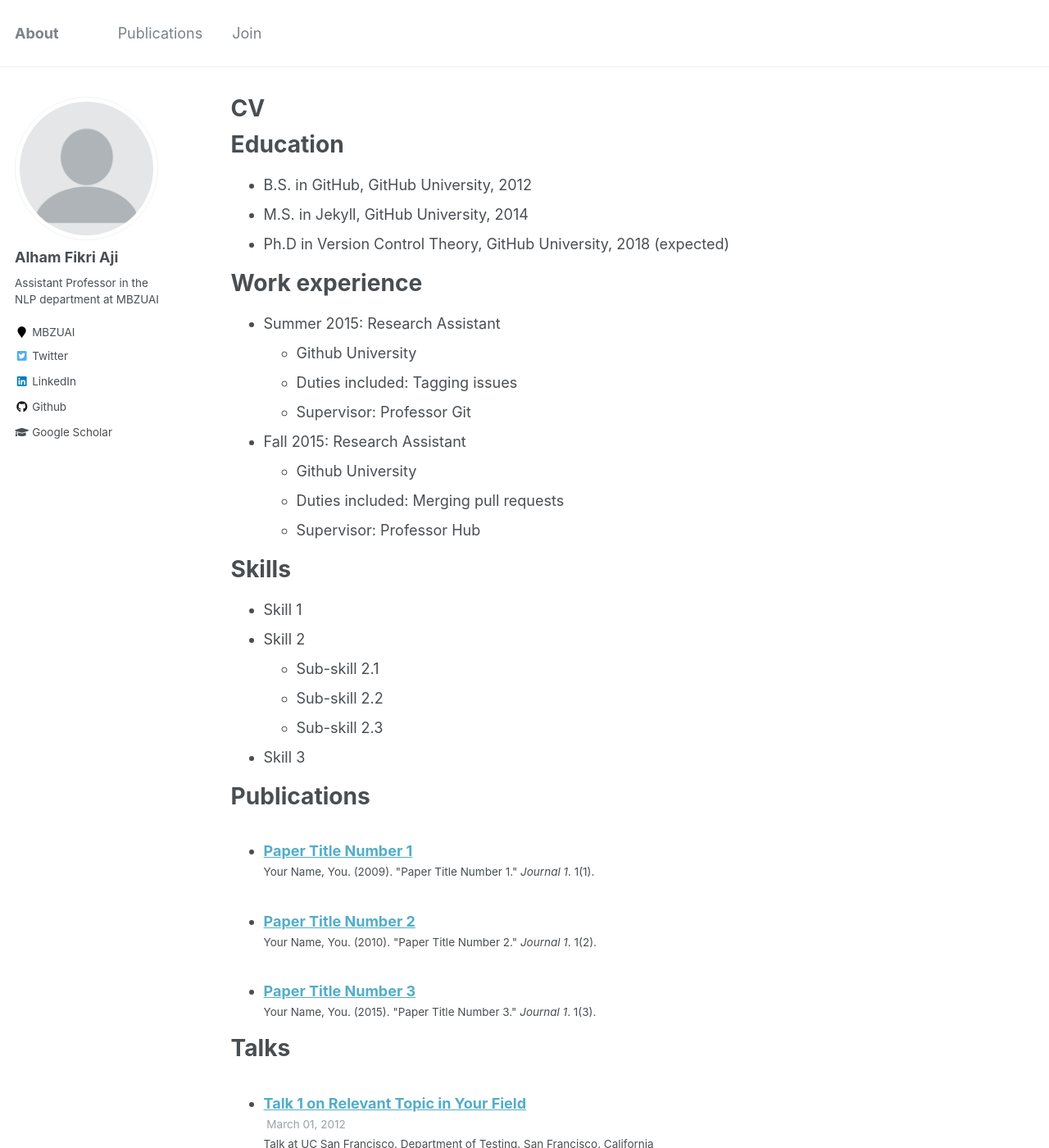
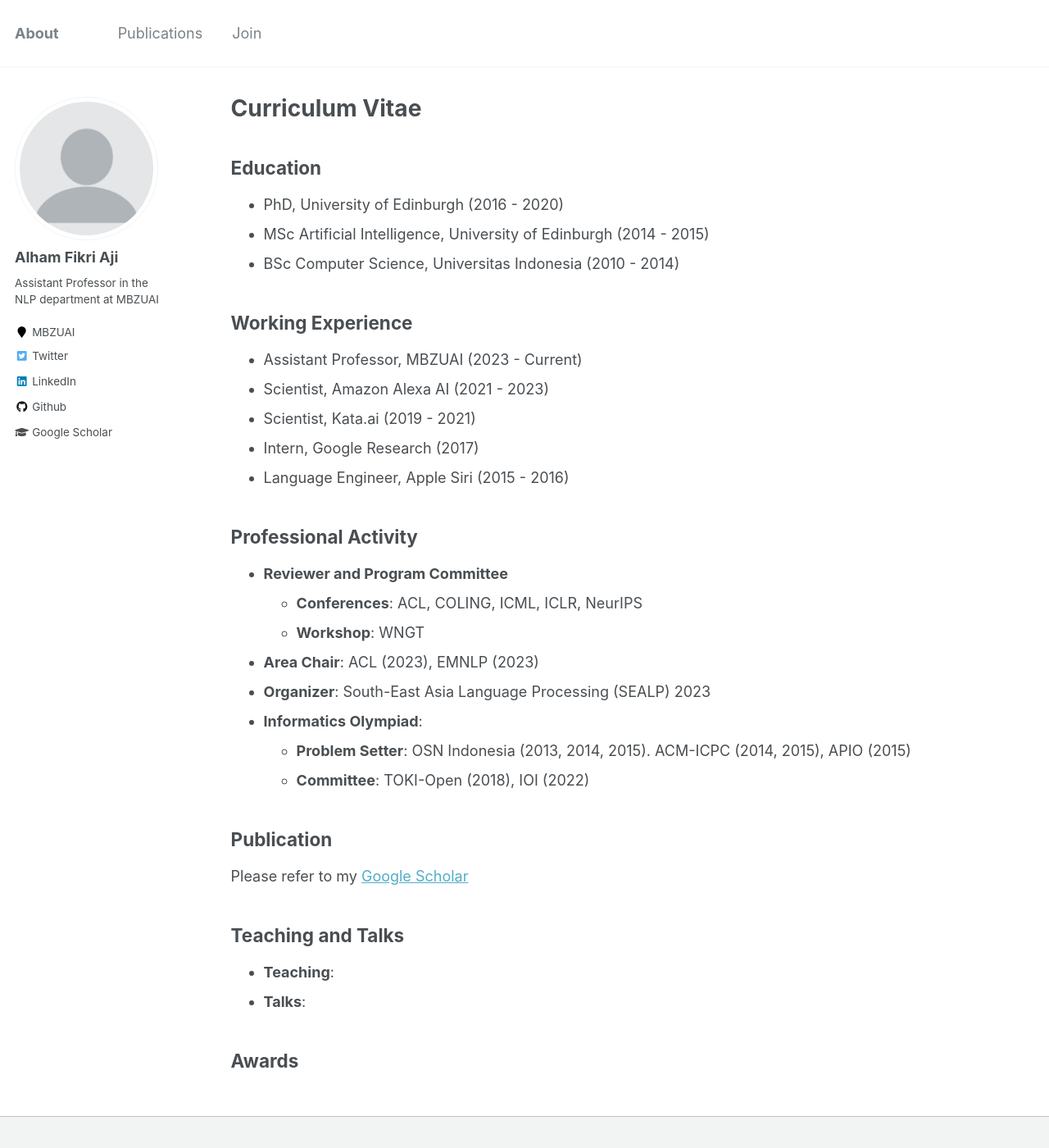
Before and after one commit to afaji/afaji.github.io, a Jekyll site: the page built from _pages/cv.md, in a window 1280 px wide and 1400 px high. Shown: the whole window at 82% size. Built offline with Jekyll 4.4.1, drawn with Linux system fonts in a browser that asks for light colours; some of the changed text lies outside the part shown.

Commit message:
Update cv.md

```diff
--- a/_pages/cv.md
+++ b/_pages/cv.md
@@ -1,6 +1,6 @@
 ---
 layout: archive
-title: "CV"
+title: "Curriculum Vitae"
 permalink: /cv/
 author_profile: true
 redirect_from:
@@ -9,51 +9,38 @@ redirect_from:
 
 {% include base_path %}
 
-Education
-======
-* B.S. in GitHub, GitHub University, 2012
-* M.S. in Jekyll, GitHub University, 2014
-* Ph.D in Version Control Theory, GitHub University, 2018 (expected)
+## Education
 
-Work experience
-======
-* Summer 2015: Research Assistant
-  * Github University
-  * Duties included: Tagging issues
-  * Supervisor: Professor Git
+* PhD, University of Edinburgh (2016 - 2020)
+* MSc Artificial Intelligence, University of Edinburgh (2014 - 2015)
+* BSc Computer Science, Universitas Indonesia (2010 - 2014)
 
-* Fall 2015: Research Assistant
-  * Github University
-  * Duties included: Merging pull requests
-  * Supervisor: Professor Hub
+## Working Experience
 
-Skills
-======
-* Skill 1
-* Skill 2
-  * Sub-skill 2.1
-  * Sub-skill 2.2
-  * Sub-skill 2.3
-* Skill 3
+* Assistant Professor, MBZUAI (2023 - Current)
+* Scientist, Amazon Alexa AI (2021 - 2023)
+* Scientist, Kata.ai (2019 - 2021)
+* Intern, Google Research (2017)
+* Language Engineer, Apple Siri (2015 - 2016)
 
-Publications
-======
-  <ul>{% for post in site.publications %}
-    {% include archive-single-cv.html %}
-  {% endfor %}</ul>
+## Professional Activity
 
-Talks
-======
-  <ul>{% for post in site.talks %}
-    {% include archive-single-talk-cv.html %}
-  {% endfor %}</ul>
+* **Reviewer and Program Committee**
+  * **Conferences**: ACL, COLING, ICML, ICLR, NeurIPS
+  * **Workshop**: WNGT
+* **Area Chair**: ACL (2023), EMNLP (2023)
+* **Organizer**: South-East Asia Language Processing (SEALP) 2023
+* **Informatics Olympiad**:
+  * **Problem Setter**: OSN Indonesia (2013, 2014, 2015). ACM-ICPC (2014, 2015), APIO (2015)
+  * **Committee**: TOKI-Open (2018), IOI (2022)
 
-Teaching
-======
-  <ul>{% for post in site.teaching %}
-    {% include archive-single-cv.html %}
-  {% endfor %}</ul>
+## Publication
 
-Service and leadership
-======
-* Currently signed in to 43 different slack teams
+Please refer to my [Google Scholar](https://scholar.google.ca/citations?hl=en&user=0Cyfqv4AAAAJ&view_op=list_works&sortby=pubdate)
+
+## Teaching and Talks
+
+* **Teaching**:
+* **Talks**:
+
+## Awards
```
